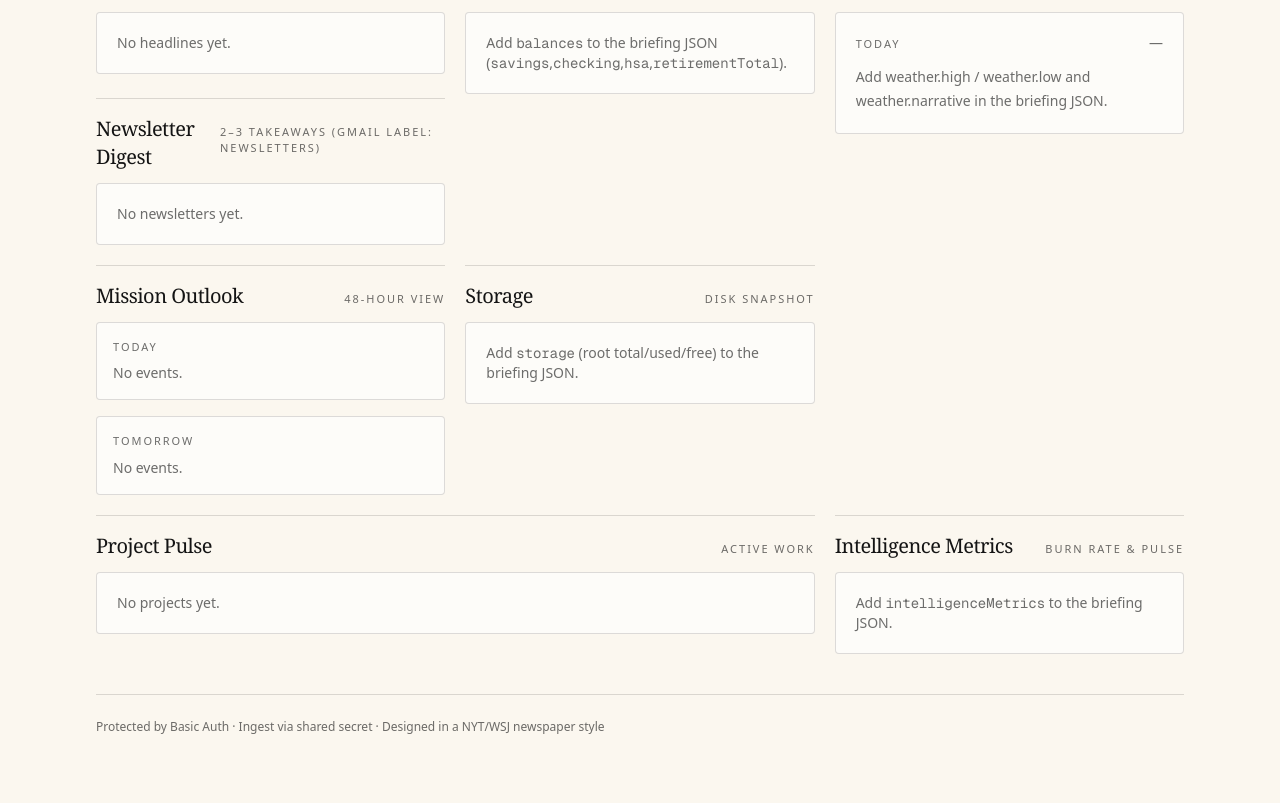
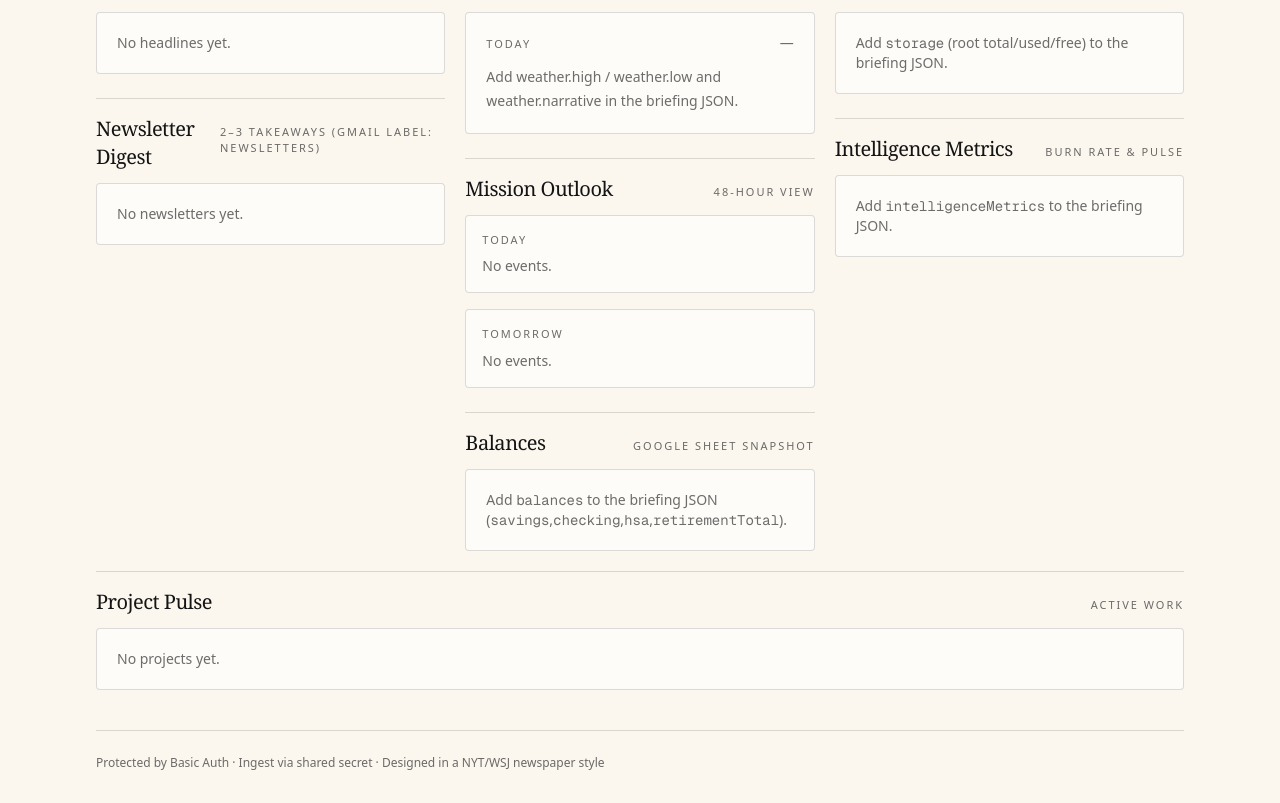
Before and after one commit to gmfennema/morning-edition, a Next.js app: page / in a window 1280 px wide. Shown: the part 443-1246 px from the top of the page. Before the commit the page ends 1210 px from the top, so only its background shows below. Built offline with nearby package versions, Linux system fonts and the light colour scheme.

Commit message:
fix: layout grid issues in morning edition

```diff
--- a/app/page.tsx
+++ b/app/page.tsx
@@ -1049,7 +1049,7 @@ export default async function Page() {
           </div>
         </header>
 
-        <main className="mt-6 grid grid-cols-1 gap-6 lg:grid-cols-12 lg:auto-rows-min lg:gap-5">
+        <main className="mt-6 grid grid-cols-1 gap-6 lg:grid-cols-12 lg:gap-5 items-start">
           <div className="lg:col-span-12">
             <Section title="Top Briefing" kicker="2-sentence synthesis">
               <div className="rounded-sm border border-[color:var(--rule)] bg-white/60 p-6 text-center">
@@ -1068,7 +1068,7 @@ export default async function Page() {
             </Section>
           </div>
 
-          <div className="lg:order-10 lg:col-span-4 space-y-6">
+          <div className="lg:col-span-4 space-y-6">
             <Section title="Field Intelligence" kicker="AI / Tech news">
               {news.length ? (
                 <ul className="space-y-4">
@@ -1246,7 +1246,7 @@ export default async function Page() {
             </Section>
           </div>
 
-          <div className="lg:order-40 lg:col-span-4">
+          <div className="lg:col-span-4 space-y-6">
             <Section title="Weather & Local" kicker="Rita Ranch intel">
               <div className="rounded-sm border border-[color:var(--rule)] bg-white/60 p-5">
                 <div className="flex items-baseline justify-between">
@@ -1271,9 +1271,51 @@ export default async function Page() {
                 </p>
               </div>
             </Section>
-          </div>
-
-          <div className="lg:order-30 lg:col-span-4">
+
+            <Section title="Mission Outlook" kicker="48-hour view">
+              <div className="space-y-4">
+                <div className="rounded-sm border border-[color:var(--rule)] bg-white/60 p-4">
+                  <div className="text-[11px] uppercase tracking-[0.18em] text-[color:var(--muted-ink)]">
+                    Today
+                  </div>
+                  {cal.today.length ? (
+                    <ul className="mt-2 space-y-2 text-sm">
+                      {cal.today.slice(0, 6).map((e, idx) => (
+                        <li key={idx} className="leading-6">
+                          <span className="font-medium">{e.tag ? `${e.tag} | ` : ""}</span>
+                          <span>{e.details ?? "(event)"}</span>
+                        </li>
+                      ))}
+                    </ul>
+                  ) : (
+                    <div className="mt-2 text-sm text-[color:var(--muted-ink)]">
+                      No events.
+                    </div>
+                  )}
+                </div>
+
+                <div className="rounded-sm border border-[color:var(--rule)] bg-white/60 p-4">
+                  <div className="text-[11px] uppercase tracking-[0.18em] text-[color:var(--muted-ink)]">
+                    Tomorrow
+                  </div>
+                  {cal.tomorrow.length ? (
+                    <ul className="mt-2 space-y-2 text-sm">
+                      {cal.tomorrow.slice(0, 6).map((e, idx) => (
+                        <li key={idx} className="leading-6">
+                          <span className="font-medium">{e.tag ? `${e.tag} | ` : ""}</span>
+                          <span>{e.details ?? "(event)"}</span>
+                        </li>
+                      ))}
+                    </ul>
+                  ) : (
+                    <div className="mt-2 text-sm text-[color:var(--muted-ink)]">
+                      No events.
+                    </div>
+                  )}
+                </div>
+              </div>
+            </Section>
+
             <Section
               title="Balances"
               kicker={balances?.asOf ? `as of ${balances.asOf}` : "Google Sheet snapshot"}
@@ -1330,7 +1372,7 @@ export default async function Page() {
             </Section>
           </div>
 
-          <div className="lg:order-60 lg:col-span-4">
+          <div className="lg:col-span-4 space-y-6">
             <Section
               title="Storage"
               kicker={
@@ -1343,194 +1385,18 @@ export default async function Page() {
                 <StorageSection storage={storage} />
               </div>
             </Section>
-          </div>
-
-          <div className="lg:order-50 lg:col-span-4">
-            <Section title="Mission Outlook" kicker="48-hour view">
-              <div className="space-y-4">
-                <div className="rounded-sm border border-[color:var(--rule)] bg-white/60 p-4">
-                  <div className="text-[11px] uppercase tracking-[0.18em] text-[color:var(--muted-ink)]">
-                    Today
-                  </div>
-                  {cal.today.length ? (
-                    <ul className="mt-2 space-y-2 text-sm">
-                      {cal.today.slice(0, 6).map((e, idx) => (
-                        <li key={idx} className="leading-6">
-                          <span className="font-medium">{e.tag ? `${e.tag} | ` : ""}</span>
-                          <span>{e.details ?? "(event)"}</span>
-                        </li>
-                      ))}
-                    </ul>
-                  ) : (
-                    <div className="mt-2 text-sm text-[color:var(--muted-ink)]">
-                      No events.
-                    </div>
-                  )}
-                </div>
-
-                <div className="rounded-sm border border-[color:var(--rule)] bg-white/60 p-4">
-                  <div className="text-[11px] uppercase tracking-[0.18em] text-[color:var(--muted-ink)]">
-                    Tomorrow
-                  </div>
-                  {cal.tomorrow.length ? (
-                    <ul className="mt-2 space-y-2 text-sm">
-                      {cal.tomorrow.slice(0, 6).map((e, idx) => (
-                        <li key={idx} className="leading-6">
-                          <span className="font-medium">{e.tag ? `${e.tag} | ` : ""}</span>
-                          <span>{e.details ?? "(event)"}</span>
-                        </li>
-                      ))}
-                    </ul>
-                  ) : (
-                    <div className="mt-2 text-sm text-[color:var(--muted-ink)]">
-                      No events.
-                    </div>
-                  )}
-                </div>
+
+            <Section title="Intelligence Metrics" kicker="burn rate & pulse">
+              <div className="rounded-sm border border-[color:var(--rule)] bg-white/60 p-5">
+                <MetricsSection metrics={metrics} />
               </div>
             </Section>
           </div>
 
-          <div className="lg:order-20 lg:col-span-4 hidden">
-            <Section
-              title="Newsletter Digest"
-              kicker="2–3 takeaways (Gmail label: newsletters)"
-            >
-              {newsletterTakeaways.length ? (
-                <ol className="space-y-4">
-                  {newsletterTakeaways.map((t, idx) => (
-                    <li
-                      key={`${t.title}-${idx}`}
-                      className="rounded-sm border border-[color:var(--rule)] bg-white/60 p-5"
-                    >
-                      <div className="flex items-baseline justify-between gap-3">
-                        <div className="font-display text-lg">{t.title}</div>
-                        <div className="text-[10px] font-bold uppercase tracking-[0.2em] text-[color:var(--muted-ink)]">
-                          Takeaway {idx + 1}
-                        </div>
-                      </div>
-
-                      <ul className="mt-3 list-disc space-y-1 pl-5 text-sm leading-6 text-[color:var(--muted-ink)]">
-                        {t.bullets.map((b, i) => (
-                          <li key={i}>{b}</li>
-                        ))}
-                      </ul>
-
-                      <div className="mt-4 border-t border-[color:var(--rule)] pt-3 text-xs text-[color:var(--muted-ink)]">
-                        <div className="text-[10px] font-bold uppercase tracking-[0.2em]">
-                          Source
-                        </div>
-                        <div className="mt-2 flex flex-wrap gap-x-3 gap-y-1">
-                          {t.sources.map((n, i) => {
-                            const dt = n.receivedAt ? new Date(n.receivedAt) : null;
-                            const dtText =
-                              dt && !Number.isNaN(dt.valueOf())
-                                ? dt.toLocaleString("en-US", {
-                                    month: "short",
-                                    day: "numeric",
-                                    hour: "numeric",
-                                    minute: "2-digit",
-                                  })
-                                : null;
-
-                            const label = `${shortSender(n.sender)} — ${n.subject}${dtText ? ` · ${dtText}` : ""}`;
-
-                            return n.url ? (
-                              <a
-                                key={`${n.url}-${i}`}
-                                href={n.url}
-                                target="_blank"
-                                rel="noreferrer"
-                                className="underline decoration-black/20 underline-offset-4 hover:decoration-black/40"
-                                title={n.subject}
-                              >
-                                {label}
-                              </a>
-                            ) : (
-                              <span key={`${n.subject}-${i}`}>{label}</span>
-                            );
-                          })}
-                        </div>
-                      </div>
-                    </li>
-                  ))}
-                </ol>
-              ) : newsletters.length ? (
-                <div className="rounded-sm border border-[color:var(--rule)] bg-white/60 p-5 text-sm text-[color:var(--muted-ink)]">
-                  {newslettersWithBody ? (
-                    <span>
-                      Newsletter bodies are present, but no takeaways could be extracted yet.
-                      Try sending a longer <span className="font-mono">newsletters[].body</span> (plain text or HTML).
-                    </span>
-                  ) : (
-                    <span>
-                      Newsletter messages are present, but no full bodies were found in the payload.
-                      Add <span className="font-mono">newsletters[].body</span> (plain text or HTML) to generate takeaways.
-                    </span>
-                  )}
-                </div>
-              ) : (
-                <div className="rounded-sm border border-[color:var(--rule)] bg-white/60 p-5 text-sm text-[color:var(--muted-ink)]">
-                  No newsletters yet.
-                </div>
-              )}
-
-              {newsletters.length ? (
-                <details className="mt-4 rounded-sm border border-[color:var(--rule)] bg-white/40 p-4">
-                  <summary className="cursor-pointer text-xs font-medium uppercase tracking-[0.18em] text-[color:var(--muted-ink)]">
-                    All newsletters ({newsletters.length})
-                  </summary>
-                  <ul className="mt-3 space-y-3">
-                    {newsletters.slice(0, 12).map((n, idx) => {
-                      const dt = n.receivedAt ? new Date(n.receivedAt) : null;
-                      const dtText =
-                        dt && !Number.isNaN(dt.valueOf())
-                          ? dt.toLocaleString("en-US", {
-                              month: "short",
-                              day: "numeric",
-                              hour: "numeric",
-                              minute: "2-digit",
-                            })
-                          : null;
-
-                      return (
-                        <li key={idx} className="border-b border-[color:var(--rule)] pb-3 last:border-b-0 last:pb-0">
-                          <div className="text-[13px] leading-6">
-                            {n.url ? (
-                              <a
-                                href={n.url}
-                                target="_blank"
-                                rel="noreferrer"
-                                className="underline decoration-black/20 underline-offset-4 hover:decoration-black/40"
-                              >
-                                {n.subject}
-                              </a>
-                            ) : (
-                              <span>{n.subject}</span>
-                            )}
-                          </div>
-                          <div className="mt-1 text-xs text-[color:var(--muted-ink)]">
-                            {shortSender(n.sender)}
-                            {dtText ? ` · ${dtText}` : ""}
-                          </div>
-                          {n.summary ? (
-                            <p className="mt-2 text-[12px] leading-5 text-[color:var(--muted-ink)]">
-                              {n.summary}
-                            </p>
-                          ) : null}
-                        </li>
-                      );
-                    })}
-                  </ul>
-                </details>
-              ) : null}
-            </Section>
-          </div>
-
-          <div className="lg:order-70 lg:col-span-8">
+          <div className="lg:col-span-12">
             <Section title="Project Pulse" kicker="active work">
               {projects.length ? (
-                <div className="space-y-4">
+                <div className="grid grid-cols-1 md:grid-cols-2 lg:grid-cols-3 gap-4">
                   {projects.slice(0, 6).map((p, idx) => {
                     const o = asObj(p) ?? ({} as AnyObj);
                     const name =
@@ -1548,7 +1414,7 @@ export default async function Page() {
                     return (
                       <div
                         key={idx}
-                        className="rounded-sm border border-[color:var(--rule)] bg-white/60 p-5"
+                        className="rounded-sm border border-[color:var(--rule)] bg-white/60 p-5 h-full"
                       >
                         <div className="flex items-baseline justify-between gap-3">
                           <div className="font-display text-lg">{name}</div>
@@ -1604,14 +1470,6 @@ export default async function Page() {
               )}
             </Section>
           </div>
-
-          <div className="lg:order-80 lg:col-span-4">
-            <Section title="Intelligence Metrics" kicker="burn rate & pulse">
-              <div className="rounded-sm border border-[color:var(--rule)] bg-white/60 p-5">
-                <MetricsSection metrics={metrics} />
-              </div>
-            </Section>
-          </div>
         </main>
 
         <footer className="mt-10 border-t border-[color:var(--rule)] pt-6 text-xs text-[color:var(--muted-ink)]">
```
